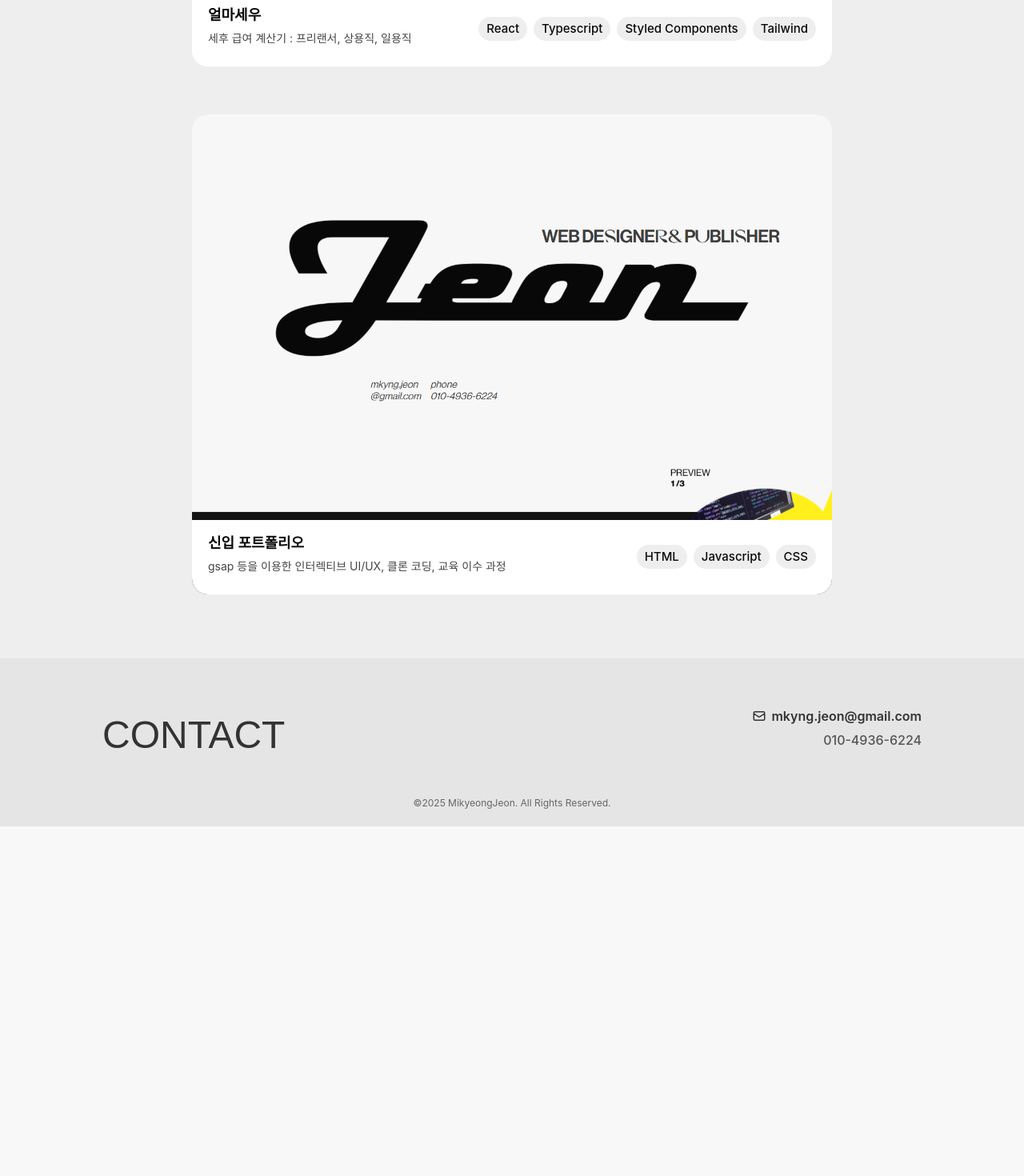
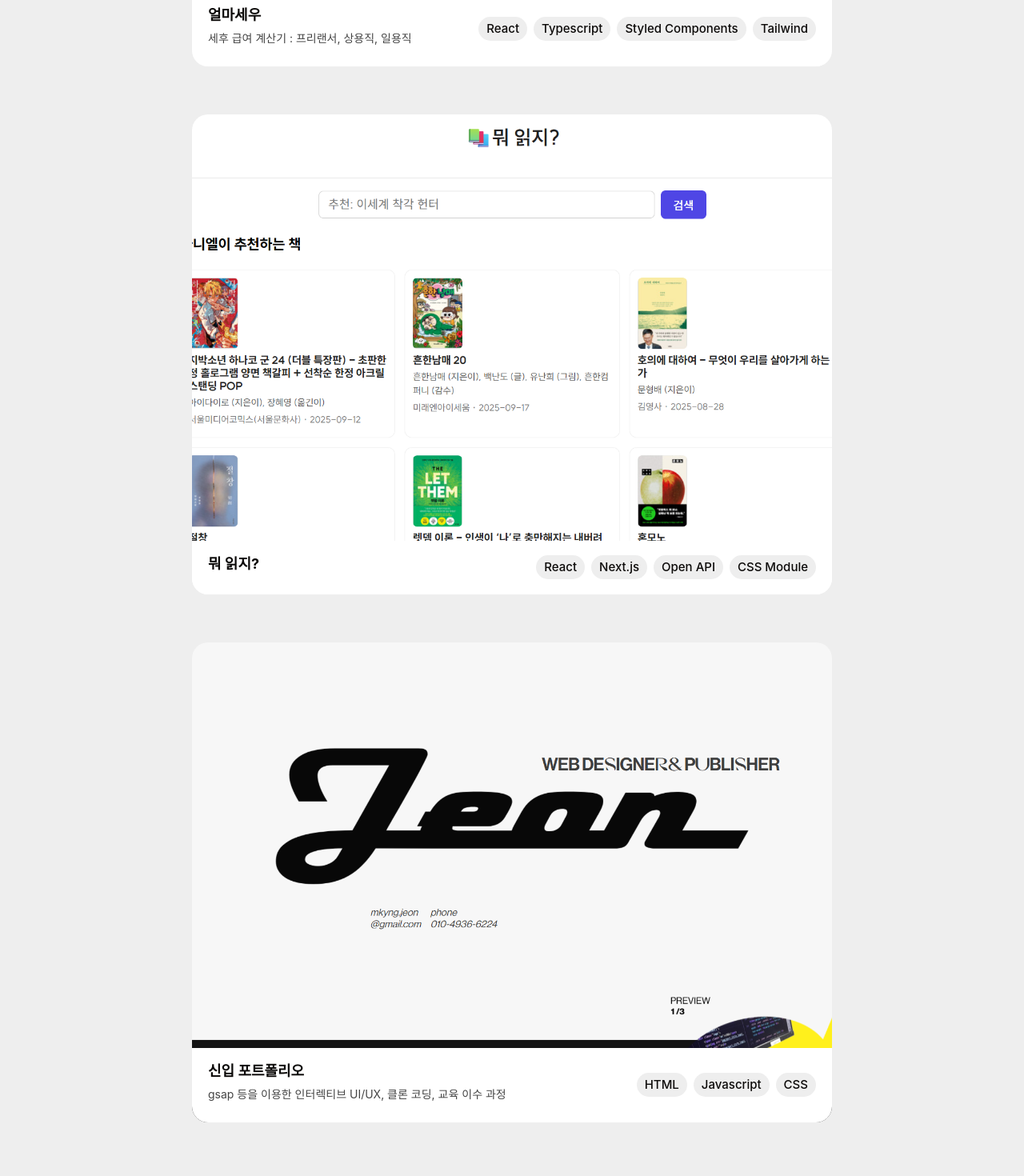
Before and after one commit to michelle-jeon/portfolio, a React (Vite) app: page / in a window 1280 px wide. Shown: the part 4560-6030 px from the top of the page at 80% size. Before the commit the page ends 5593 px from the top, so only its background shows below. Built offline with nearby package versions, Linux system fonts and the light colour scheme; a web font is replaced by a local one.

Commit message:
feat: page-turner personal project
(가제)뭐 읽지? (page-turner) next 프로젝트  더미로 넣음

```diff
--- a/src/pages/Home.tsx
+++ b/src/pages/Home.tsx
@@ -126,6 +126,14 @@ export default function Home(){
           />
 
           <ToyCard
+            title="뭐 읽지?"
+            description=""
+            skills={['React', 'Next.js', 'Open API', 'CSS Module']}
+            image="/assets/home/toy/dummy-page-turner.png"
+            link=""
+          />
+
+          <ToyCard
             title="신입 포트폴리오"
             description="gsap 등을 이용한 인터렉티브 UI/UX, 클론 코딩, 교육 이수 과정"
             skills={['HTML', 'Javascript', 'CSS']}
```
Also changed, not shown: public/assets/home/toy/dummy-page-turner.png (added).
